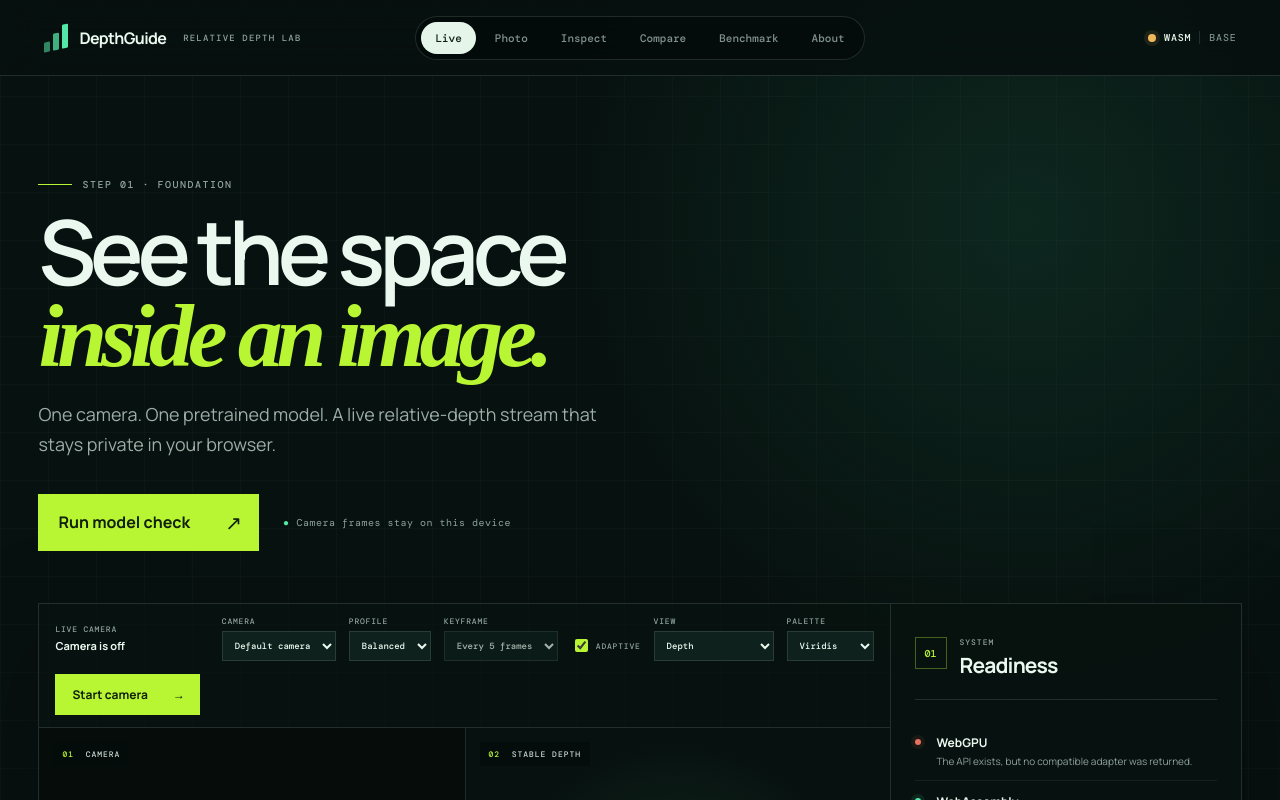
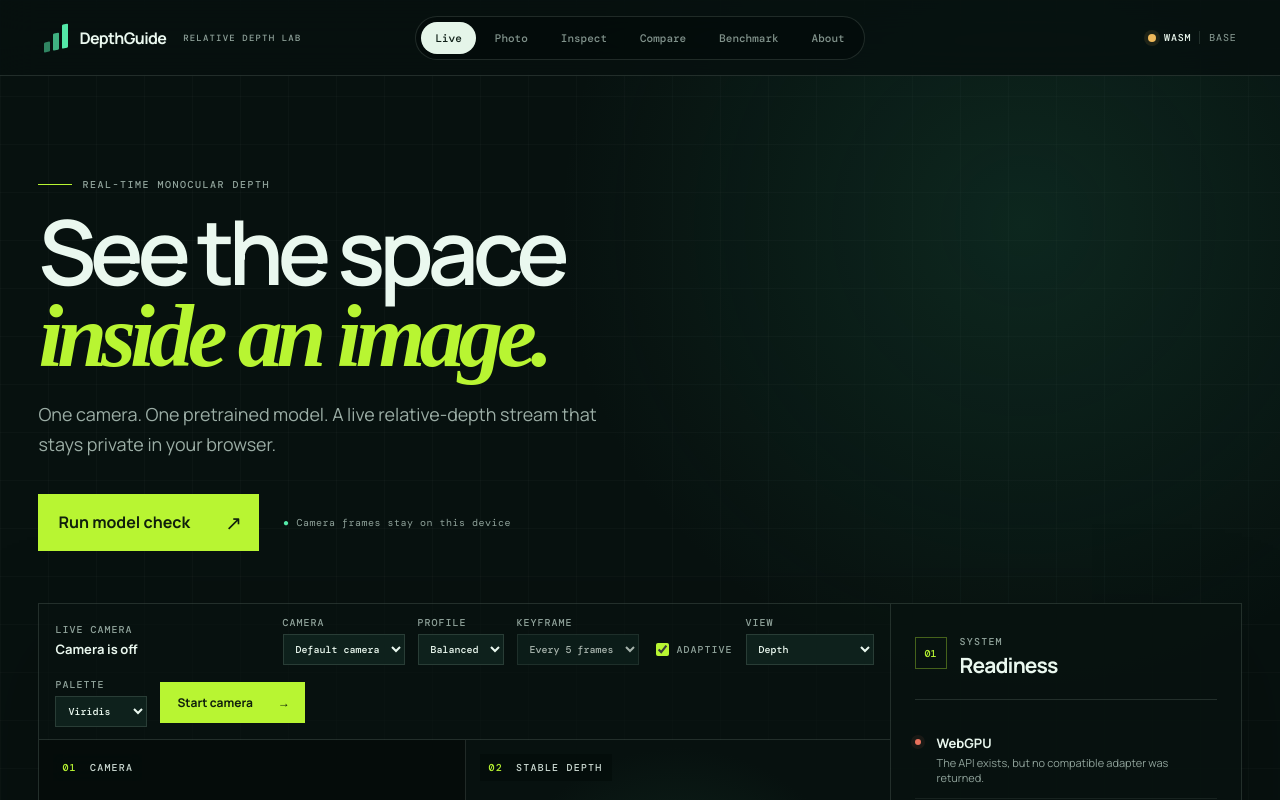
Before and after one commit to VedantPandhare/Computer-vision-project_C2P2, a React (Vite) app in the folder apps/web/: page / in a window 1280 px wide. Shown: the top 800 px of the page. Built offline with nearby package versions, Linux system fonts and the light colour scheme; a web font is replaced by a local one.

Commit message:
feat: add main application layout and styling for depth guide web interface

```diff
--- a/apps/web/src/app/App.tsx
+++ b/apps/web/src/app/App.tsx
@@ -83,7 +83,7 @@ export function App() {
 
       <main id="top">
         <section className="hero">
-          <div className="eyebrow"><span /> STEP 01 · FOUNDATION</div>
+          <div className="eyebrow"><span /> REAL-TIME MONOCULAR DEPTH</div>
           <h1>See the space<br /><em>inside an image.</em></h1>
           <p>
             One camera. One pretrained model. A live relative-depth stream that stays private in
--- a/apps/web/src/styles.css
+++ b/apps/web/src/styles.css
@@ -376,6 +376,124 @@ main { width: min(1500px, 94vw); margin: 0 auto; }
 .result-footer dt { color: var(--muted); font: 500 8px 'DM Mono', monospace; margin-bottom: 4px; }
 .result-footer dd { margin: 0; font: 500 9px 'DM Mono', monospace; }
 
+/* Workspace readability pass. Keep the hero and global navigation compact,
+   while making operational labels and supporting copy comfortable to read. */
+.workspace :is(
+  .canvas-topline,
+  .panel-heading small,
+  .probe-title,
+  .scope-note span,
+  .live-toolbar small,
+  .live-toolbar label,
+  .live-grid figcaption,
+  .effect-controls label,
+  .effect-controls > span,
+  .telemetry-strip dt,
+  .telemetry-strip > button,
+  .timing-head,
+  .timing-row,
+  .event-timeline > div,
+  .telemetry-meta dt,
+  .compare-toolbar small,
+  .compare-toolbar label,
+  .inspect-toolbar small,
+  .compare-source p strong,
+  .compare-grid figcaption,
+  .inspect-grid figcaption,
+  .compare-metrics,
+  .compare-status span,
+  .inspect-controls label,
+  .inspect-controls small,
+  .inspect-samples > span,
+  .inspect-samples button,
+  .inspect-samples strong,
+  .benchmark-toolbar small,
+  .benchmark-config small,
+  .interval-options label,
+  .benchmark-result-head,
+  .benchmark-result-row,
+  .benchmark-footer > span,
+  .about-intro small,
+  .about-heading small,
+  .about-columns article > small,
+  .about-badge span,
+  .about-pipeline article span,
+  .limitation-grid span,
+  .attribution-section dt,
+  .drop-zone > span,
+  .drop-zone > small,
+  .sample-row > span,
+  .result-toolbar small,
+  .palette-control label,
+  .comparison-grid figcaption,
+  .studio-controls label,
+  .studio-hint,
+  .result-footer dt
+) { font-size: 10px; }
+
+.workspace :is(
+  .capability-row small,
+  .probe-card p,
+  .scope-note p,
+  .compare-source p span,
+  .compare-placeholder strong,
+  .compare-placeholder small,
+  .compare-status,
+  .inspect-status,
+  .inspect-loading,
+  .interpretation-note p,
+  .benchmark-preview p,
+  .workload-note p,
+  .benchmark-results > p,
+  .about-badge small,
+  .about-pipeline article p,
+  .limitation-grid p,
+  .about-columns p,
+  .about-columns li,
+  .attribution-section > p,
+  .safety-banner p,
+  .drop-zone p,
+  .processing-plate small,
+  .result-status
+) { font-size: 11px; }
+
+.workspace :is(
+  .probe-card dl > div,
+  .live-toolbar select,
+  .telemetry-strip dd,
+  .telemetry-meta dd,
+  .compare-toolbar select,
+  .inspect-controls select,
+  .inspect-controls strong,
+  .benchmark-config output,
+  .sample-row button,
+  .secondary-button,
+  .palette-control select,
+  .result-footer dd
+) { font-size: 10px; }
+
+.workspace :is(
+  .live-toolbar strong,
+  .compare-toolbar strong,
+  .inspect-toolbar strong,
+  .benchmark-toolbar strong,
+  .telemetry-details h3,
+  .about-pipeline article strong
+) { font-size: 13px; }
+
+.workspace .capability-row strong { font-size: 13px; }
+.workspace .probe-card p { font-size: 12px; }
+.workspace .interpretation-note strong { font-size: 12px; }
+.workspace .workload-note :is(strong, span) { font-size: 11px; }
+.workspace .about-intro p { font-size: 14px; }
+.workspace .about-badge strong { font-size: 17px; }
+.workspace .limitation-grid strong { font-size: 14px; }
+.workspace .about-columns h3 { font-size: 17px; }
+.workspace .attribution-section dd { font-size: 12px; }
+.workspace .safety-banner strong { font-size: 12px; }
+.workspace .result-toolbar strong { font-size: 13px; }
+.workspace .processing-plate strong { font-size: 14px; }
+
 .pipeline-strip { margin: 26px 0 75px; display: grid; grid-template-columns: repeat(7, auto); justify-content: center; align-items: center; gap: clamp(15px, 3vw, 42px); border: 1px solid var(--line); padding: 24px; background: rgba(6,16,13,.7); }
 .pipeline-strip article { display: flex; align-items: center; gap: 11px; }
 .pipeline-strip article > span { color: var(--acid); font: 500 9px 'DM Mono', monospace; }
```
